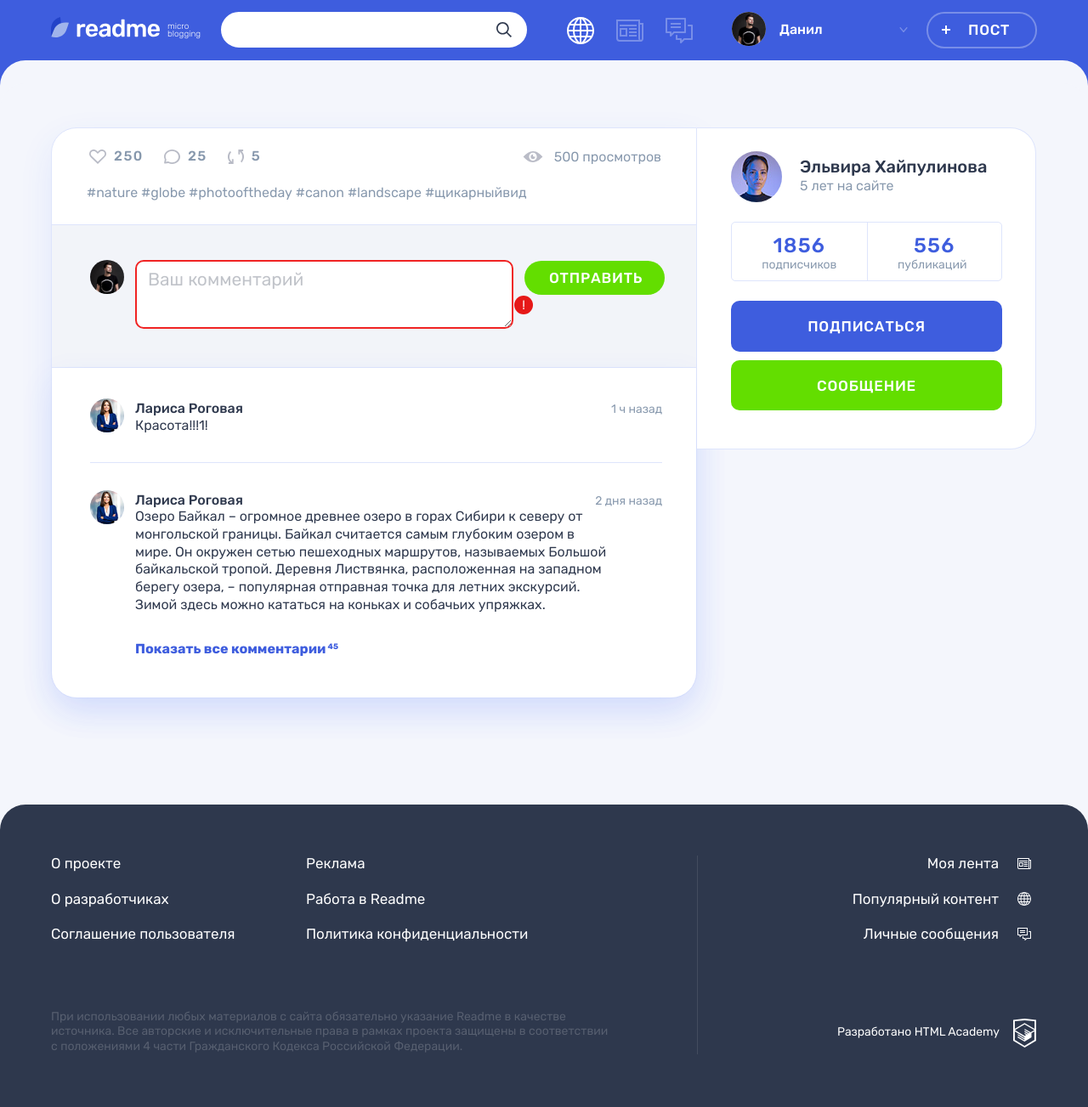
After one commit to danielvinogradov/473761-readme-12, a PHP site: page /post.php?post_id=1 in a window 1280 px wide. The commit adds this page. Shown: the whole page at 85% size. Run offline with PHP 8.4, Linux system fonts and the light colour scheme; data that the repository does not hold is empty.

Commit message:
Добавляет компоненты для отдельных записей, контроллер post.php и страницу post.php

```diff
--- a/models/get_popular_posts.php
+++ b/models/get_popular_posts.php
@@ -11,7 +11,7 @@ function get_popular_posts($connection, $content_type = 'any')
     $sql .= ' INNER JOIN users u on p.author_id = u.id';
     $sql .= ' INNER JOIN content_type ct on p.content_type_id = ct.id';
     if ($content_type !== 'any') {
-        $sql .= " where ct.class_name = '$content_type'";
+        $sql .= " WHERE ct.class_name = '$content_type'";
     }
     $sql .= ' ORDER BY p.views_count';
 
--- /dev/null
+++ b/models/get_post_by_id.php
@@ -0,0 +1,20 @@
+<?php
+/**
+ * Получить отдельный пост по ID
+ * @param $connection
+ * @param $post_id
+ * @return bool|mixed|mysqli_result|null
+ */
+function get_post_by_id($connection, $post_id)
+{
+    $sql = 'SELECT * FROM posts p';
+    $sql .= ' INNER JOIN content_type ct on p.content_type_id = ct.id';
+    $sql .= " WHERE p.id = $post_id";
+    $result = mysqli_query($connection, $sql);
+
+    if (!$result) {
+        return $result;
+    }
+
+    return mysqli_fetch_all($result, MYSQLI_ASSOC)[0];
+}
--- a/templates/components/popular_posts.inc.php
+++ b/templates/components/popular_posts.inc.php
@@ -2,7 +2,11 @@
     <?php foreach ($posts as $post_id => $post): ?>
         <article class="popular__post post post-<?= $post['type'] ?>">
             <header class="post__header">
-                <h2><?= htmlspecialchars($post['title']) ?></h2>
+                <h2>
+                    <a href="/post.php?post_id=<?= $post['id'] ?>">
+                        <?= htmlspecialchars($post['title']) ?>
+                    </a>
+                </h2>
             </header>
             <div class="post__main">
                 <!--здесь содержимое карточки-->
--- /dev/null
+++ b/templates/components/post_comments.inc.php
@@ -0,0 +1,73 @@
+<div class="comments">
+    <form class="comments__form form" action="#" method="post">
+        <div class="comments__my-avatar">
+            <img class="comments__picture" src="../img/userpic-medium.jpg"
+                 alt="Аватар пользователя">
+        </div>
+        <div class="form__input-section form__input-section--error">
+                                <textarea class="comments__textarea form__textarea form__input"
+                                          placeholder="Ваш комментарий"></textarea>
+            <label class="visually-hidden">Ваш комментарий</label>
+            <button class="form__error-button button" type="button">!</button>
+            <div class="form__error-text">
+                <h3 class="form__error-title">Ошибка валидации</h3>
+                <p class="form__error-desc">Это поле обязательно к заполнению</p>
+            </div>
+        </div>
+        <button class="comments__submit button button--green" type="submit">Отправить</button>
+    </form>
+    <div class="comments__list-wrapper">
+        <ul class="comments__list">
+            <li class="comments__item user">
+                <div class="comments__avatar">
+                    <a class="user__avatar-link" href="#">
+                        <img class="comments__picture" src="../img/userpic-larisa.jpg"
+                             alt="Аватар пользователя">
+                    </a>
+                </div>
+                <div class="comments__info">
+                    <div class="comments__name-wrapper">
+                        <a class="comments__user-name" href="#">
+                            <span>Лариса Роговая</span>
+                        </a>
+                        <time class="comments__time" datetime="2019-03-20">1 ч назад</time>
+                    </div>
+                    <p class="comments__text">
+                        Красота!!!1!
+                    </p>
+                </div>
+            </li>
+            <li class="comments__item user">
+                <div class="comments__avatar">
+                    <a class="user__avatar-link" href="#">
+                        <img class="comments__picture" src="../img/userpic-larisa.jpg"
+                             alt="Аватар пользователя">
+                    </a>
+                </div>
+                <div class="comments__info">
+                    <div class="comments__name-wrapper">
+                        <a class="comments__user-name" href="#">
+                            <span>Лариса Роговая</span>
+                        </a>
+                        <time class="comments__time" datetime="2019-03-18">2 дня назад</time>
+                    </div>
+                    <p class="comments__text">
+                        Озеро Байкал – огромное древнее озеро в горах Сибири к северу от
+                        монгольской
+                        границы. Байкал считается самым глубоким озером в мире. Он окружен сетью
+                        пешеходных маршрутов, называемых Большой байкальской тропой. Деревня
+                        Листвянка, расположенная на западном берегу озера, – популярная
+                        отправная
+                        точка для летних экскурсий. Зимой здесь можно кататься на коньках и
+                        собачьих
+                        упряжках.
+                    </p>
+                </div>
+            </li>
+        </ul>
+        <a class="comments__more-link" href="#">
+            <span>Показать все комментарии</span>
+            <sup class="comments__amount">45</sup>
+        </a>
+    </div>
+</div>
--- /dev/null
+++ b/templates/components/post_image_single.inc.php
@@ -0,0 +1,4 @@
+<!-- пост-изображение -->
+<div class="post-details__image-wrapper post-photo__image-wrapper">
+    <img src="/img/<?=$image_uri;?>" alt="Фото от пользователя" width="760" height="507">
+</div>
--- /dev/null
+++ b/templates/components/post_indicators.php
@@ -0,0 +1,31 @@
+<div class="post__indicators">
+    <div class="post__buttons">
+        <a class="post__indicator post__indicator--likes button" href="#" title="Лайк">
+            <svg class="post__indicator-icon" width="20" height="17">
+                <use xlink:href="#icon-heart"></use>
+            </svg>
+            <svg class="post__indicator-icon post__indicator-icon--like-active" width="20"
+                 height="17">
+                <use xlink:href="#icon-heart-active"></use>
+            </svg>
+            <span>250</span>
+            <span class="visually-hidden">количество лайков</span>
+        </a>
+        <a class="post__indicator post__indicator--comments button" href="#"
+           title="Комментарии">
+            <svg class="post__indicator-icon" width="19" height="17">
+                <use xlink:href="#icon-comment"></use>
+            </svg>
+            <span>25</span>
+            <span class="visually-hidden">количество комментариев</span>
+        </a>
+        <a class="post__indicator post__indicator--repost button" href="#" title="Репост">
+            <svg class="post__indicator-icon" width="19" height="17">
+                <use xlink:href="#icon-repost"></use>
+            </svg>
+            <span>5</span>
+            <span class="visually-hidden">количество репостов</span>
+        </a>
+    </div>
+    <span class="post__view">500 просмотров</span>
+</div>
--- /dev/null
+++ b/templates/components/post_single_author.inc.php
@@ -0,0 +1,32 @@
+<div class="post-details__user user">
+    <div class="post-details__user-info user__info">
+        <div class="post-details__avatar user__avatar">
+            <a class="post-details__avatar-link user__avatar-link" href="#">
+                <img class="post-details__picture user__picture" src="../img/userpic-elvira.jpg"
+                     alt="Аватар пользователя">
+            </a>
+        </div>
+        <div class="post-details__name-wrapper user__name-wrapper">
+            <a class="post-details__name user__name" href="#">
+                <span>Эльвира Хайпулинова</span>
+            </a>
+            <time class="post-details__time user__time" datetime="2014-03-20">5 лет на сайте</time>
+        </div>
+    </div>
+    <div class="post-details__rating user__rating">
+        <p class="post-details__rating-item user__rating-item user__rating-item--subscribers">
+            <span class="post-details__rating-amount user__rating-amount">1856</span>
+            <span class="post-details__rating-text user__rating-text">подписчиков</span>
+        </p>
+        <p class="post-details__rating-item user__rating-item user__rating-item--publications">
+            <span class="post-details__rating-amount user__rating-amount">556</span>
+            <span class="post-details__rating-text user__rating-text">публикаций</span>
+        </p>
+    </div>
+    <div class="post-details__user-buttons user__buttons">
+        <button class="user__button user__button--subscription button button--main" type="button">
+            Подписаться
+        </button>
+        <a class="user__button user__button--writing button button--green" href="#">Сообщение</a>
+    </div>
+</div>
--- /dev/null
+++ b/templates/components/post_tags.inc.php
@@ -0,0 +1,8 @@
+<ul class="post__tags">
+    <li><a href="#">#nature</a></li>
+    <li><a href="#">#globe</a></li>
+    <li><a href="#">#photooftheday</a></li>
+    <li><a href="#">#canon</a></li>
+    <li><a href="#">#landscape</a></li>
+    <li><a href="#">#щикарныйвид</a></li>
+</ul>
--- /dev/null
+++ b/templates/components/post_video_single.inc.php
@@ -0,0 +1,4 @@
+<!-- пост-видео -->
+<div class="post-details__image-wrapper post-photo__image-wrapper">
+    <?= embed_youtube_video($video_url); ?>
+</div>
--- /dev/null
+++ b/templates/pages/post.php
@@ -0,0 +1,35 @@
+<main class="page__main page__main--publication">
+    <div class="container">
+        <h1 class="page__title page__title--publication"><?= $post['title'] ?></h1>
+        <section class="post-details">
+            <h2 class="visually-hidden">Публикация</h2>
+            <div class="post-details__wrapper post-photo">
+                <div class="post-details__main-block post post--details">
+
+                    <?php
+                    if ($post['class_name'] === 'photo') {
+                        echo include_template('components/post_image_single.inc.php', ['image_uri' => $post['image_uri']]);
+                    } else if ($post['class_name'] === 'link') {
+                        echo include_template('components/post_link_single.inc.php', ['link' => $post['link'], 'title' => $post['title']]);
+                    } else if ($post['class_name'] === 'quote') {
+                        echo include_template('components/post_quote_single.inc.php', ['body' => $post['body'], 'cite_author' => $post['cite_author']]);
+                    } else if ($post['class_name'] === 'text') {
+                        echo include_template('components/post_text_single.inc.php', ['body' => $post['body']]);
+                    } else if ($post['class_name'] === 'video') {
+                        echo include_template('components/post_video_single.inc.php', ['video_url' => $post['video_url']]);
+                    }
+                    ?>
+
+                    <?= include_template('components/post_indicators.php'); ?>
+                    <?= include_template('components/post_tags.inc.php'); ?>
+                    <?= include_template('components/post_comments.inc.php'); ?>
+
+                </div>
+
+                <?= include_template('components/post_single_author.inc.php'); ?>
+
+            </div>
+        </section>
+    </div>
+</main>
+<?php
```
Also changed, not shown: post.php (added, +45 -0 lines), templates/components/post_link_single.inc.php (added, +15 -0 lines), templates/components/post_quote_single.inc.php (added, +11 -0 lines), templates/components/post_text_single.inc.php (added, +8 -0 lines).
